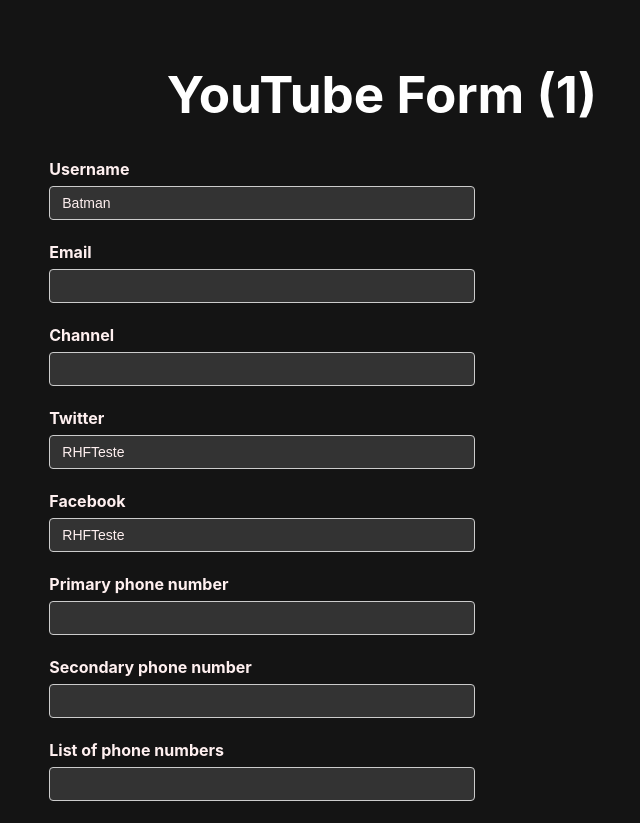
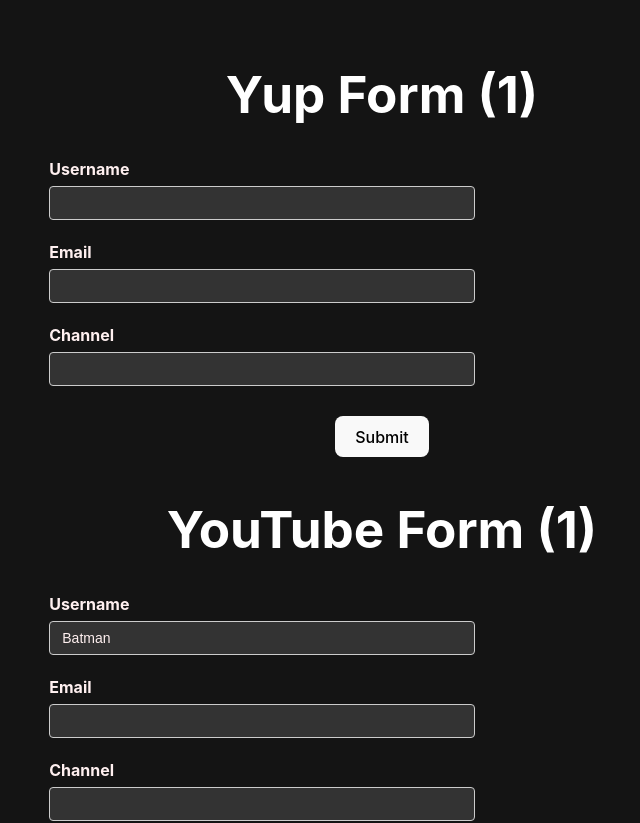
Before and after one commit to Josinaldo-Jr/react_hook_form, a React (Vite) app in the folder rhf-demo/: page / in a window 1280 px wide. Shown: the top 823 px of the page, without its empty margins (258-898 px from the left). Built offline with nearby package versions, Linux system fonts and the light colour scheme.

Commit message:
feat: add new component and integrate Yup

```diff
--- a/rhf-demo/package.json
+++ b/rhf-demo/package.json
@@ -10,9 +10,11 @@
     "preview": "vite preview"
   },
   "dependencies": {
+    "@hookform/resolvers": "^4.0.0",
     "react": "^18.3.1",
     "react-dom": "^18.3.1",
-    "react-hook-form": "^7.54.2"
+    "react-hook-form": "^7.54.2",
+    "yup": "^1.6.1"
   },
   "devDependencies": {
     "@eslint/js": "^9.17.0",
--- a/rhf-demo/src/App.tsx
+++ b/rhf-demo/src/App.tsx
@@ -1,13 +1,14 @@
 import { YouTubeForm } from "./components/YouTubeForm";
+import { YupForm } from "./components/YupForm";
 import "./App.css";
 
 function App() {
 
   return (
     <div>
+      <YupForm />
       <YouTubeForm />
-    </div>
-  );
+    </div>);
 }
 
 export default App;
--- /dev/null
+++ b/rhf-demo/src/components/YupForm.tsx
@@ -0,0 +1,69 @@
+import { useForm } from "react-hook-form";
+import { DevTool } from "@hookform/devtools";
+import { yupResolver } from "@hookform/resolvers/yup";
+import * as yup from "yup";
+
+const schema = yup.object({
+  usernameYup: yup.string().required("Username is required"),
+  emailYup: yup.string().email("Email format is not valid").required("Email is required"),
+  channelYup: yup.string().required("Channel is required"),
+
+
+})
+
+let renderCount = 0;
+
+type FormValues = {
+  usernameYup: string;
+  emailYup: string;
+  channelYup: string;
+};
+
+export const YupForm = () => {
+
+  const form = useForm<FormValues>({
+    defaultValues: {
+      usernameYup: "",
+      emailYup: "",
+      channelYup: "",
+    },
+    resolver: yupResolver(schema)
+  });
+
+  const { register, control, handleSubmit, formState } = form;
+  const { errors} = formState;
+
+
+  const onSubmit = (data: FormValues) => {
+    console.log("Yup Form submitted", data);
+  };
+
+  renderCount++;
+  return (
+    <div>
+      <h1>Yup Form ({renderCount / 2})</h1>
+      <form onSubmit={handleSubmit(onSubmit)} noValidate>
+        <div className="form-control">
+          <label htmlFor="usernameYup">Username</label>
+          <input type="text" id="username" {...register("usernameYup")} />
+          <p className="error">{errors.usernameYup?.message}</p>
+        </div>
+
+        <div className="form-control">
+          <label htmlFor="emailYup">Email</label>
+          <input type="email" id="email" {...register("emailYup")} />
+          <p className="error">{errors.emailYup?.message}</p>
+        </div>
+
+        <div className="form-control">
+          <label htmlFor="channelYup">Channel</label>
+          <input type="text" id="channel" {...register("channelYup")} />
+          <p className="error">{errors.channelYup?.message}</p>
+        </div>
+
+        <button>Submit</button>
+      </form>
+      <DevTool control={control} />
+    </div>
+  );
+};
```
Also changed, not shown: 1 other file (tests, documents, lock files or other folders).
